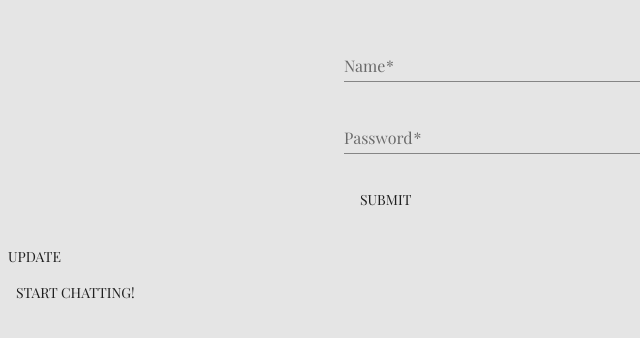
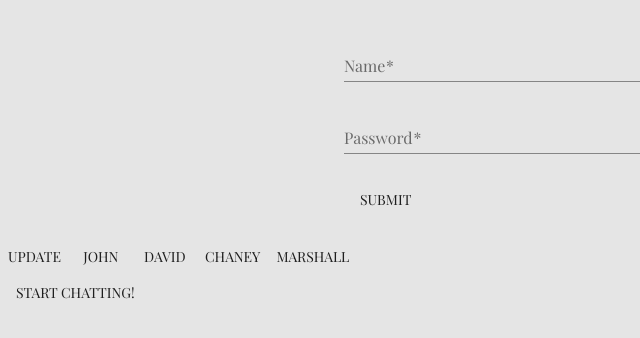
Before and after one commit to MarshallProtsman/Project-3_good-MERNin, a React (Create React App) app in the folder client/: page /login in a window 1280 px wide. Shown: the part 142-480 px from the top of the page, without its empty margins (0-640 px from the left). Built offline with nearby package versions, Linux system fonts and the light colour scheme.

Commit message:
user demos on login page

```diff
--- a/client/src/App.js
+++ b/client/src/App.js
@@ -12,8 +12,6 @@ import Drawer from '@material-ui/core/Drawer';
 import Button from '@material-ui/core/Button';
 import List from '@material-ui/core/List';
 import ListItem from '@material-ui/core/ListItem';
-
-
 
 // testing danbox below
 import Sandbox from "./pages/sandboxUI";
@@ -60,7 +58,6 @@ class App extends Component {
 
   // handles updating app state from args passed from child
   handler = (name, native, target, email, id) => {
-    console.log(name)
     this.setState({
       name: name,
       native: native,
--- a/client/src/pages/login.js
+++ b/client/src/pages/login.js
@@ -1,15 +1,12 @@
 import React, { Component } from "react";
 import Box from "@material-ui/core/Box";
 import LoginForm from "../components/loginform";
-import Container from "@material-ui/core/Container";
-import Grid from "@material-ui/core/Grid";
 import NavButton from "../components/navigationbutton";
 import Button from '@material-ui/core/Button';
 
 class LoginPage extends Component {
 
     // AJAX request to fetch User info from dB
-
 
     // pass user info from db into updateParent function
     updateParent = () => {
@@ -25,6 +22,40 @@ class LoginPage extends Component {
         // then once state is updated we re-route to messenger page
     };
 
+    // USER DEMOS
+    updateJohn = () => {
+        let name = 'John';
+        let native = 'en';
+        let target = 'es';
+        let email = 'evilevilmonkey@familyguy.com';
+        let id = 128922;
+        this.props.appStateHandler(name, native, target, email, id);
+    };
+    updateDavid = () => {
+        let name = 'David';
+        let native = 'en';
+        let target = 'it';
+        let email = 'evilevilmonkey@familyguy.com';
+        let id = 128942;
+        this.props.appStateHandler(name, native, target, email, id);
+    };
+    updateChaney = () => {
+        let name = 'Chaney';
+        let native = 'en';
+        let target = 'fr';
+        let email = 'evilevilmonkey@familyguy.com';
+        let id = 128945;
+        this.props.appStateHandler(name, native, target, email, id);
+    };
+    updateMarshall = () => {
+        let name = 'Marshall';
+        let native = 'en';
+        let target = 'ru';
+        let email = 'evilevilmonkey@familyguy.com';
+        let id = 128949;
+        this.props.appStateHandler(name, native, target, email, id);
+    };
+
     render() {
         console.log(this.props)
         return (
@@ -32,6 +63,10 @@ class LoginPage extends Component {
                 <LoginForm />
 
                 <Button onClick={this.updateParent}>Update</Button>
+                <Button onClick={this.updateJohn}>John</Button>
+                <Button onClick={this.updateDavid}>David</Button>
+                <Button onClick={this.updateChaney}>Chaney</Button>
+                <Button onClick={this.updateMarshall}>Marshall</Button>
                 <NavButton to="/messenger" text="Start Chatting!" />
             </Box>
         );
```
Also changed, not shown: client/src/components/loginform/index.js (+7 -8 lines).
